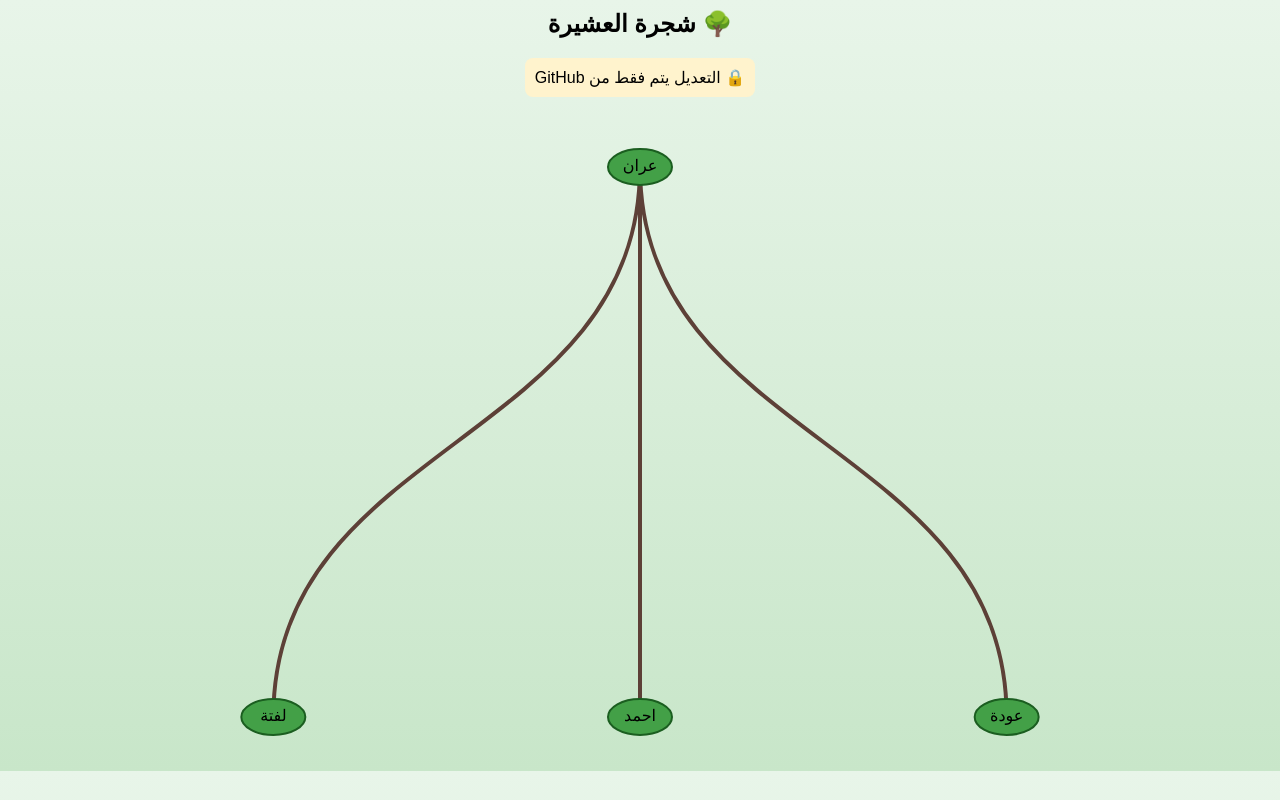
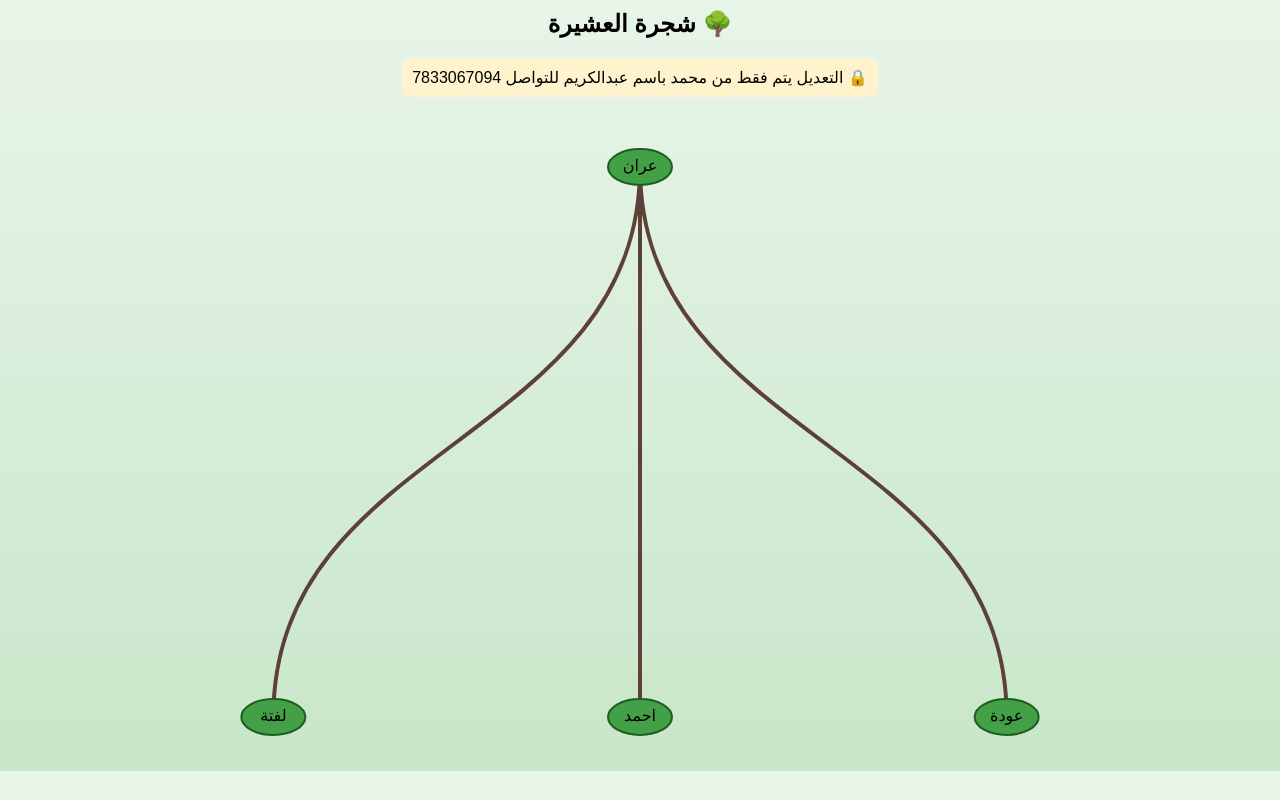
Before and after one commit to mohammedbasim220-dev/tree, a plain HTML site: page index.html in a window 1280 px wide. Drawn offline with nearby package versions, Linux system fonts and the light colour scheme.

Commit message:
Update index.html

```diff
--- a/index.html
+++ b/index.html
@@ -55,7 +55,8 @@ svg {
 <h2>🌳 شجرة العشيرة</h2>
 
 <div class="note">
-🔒 التعديل يتم فقط من GitHub
+🔒 التعديل يتم فقط من محمد باسم عبدالكريم
+    للتواصل 7833067094
 </div>
 
 <svg width="1200" height="650"></svg>
```
